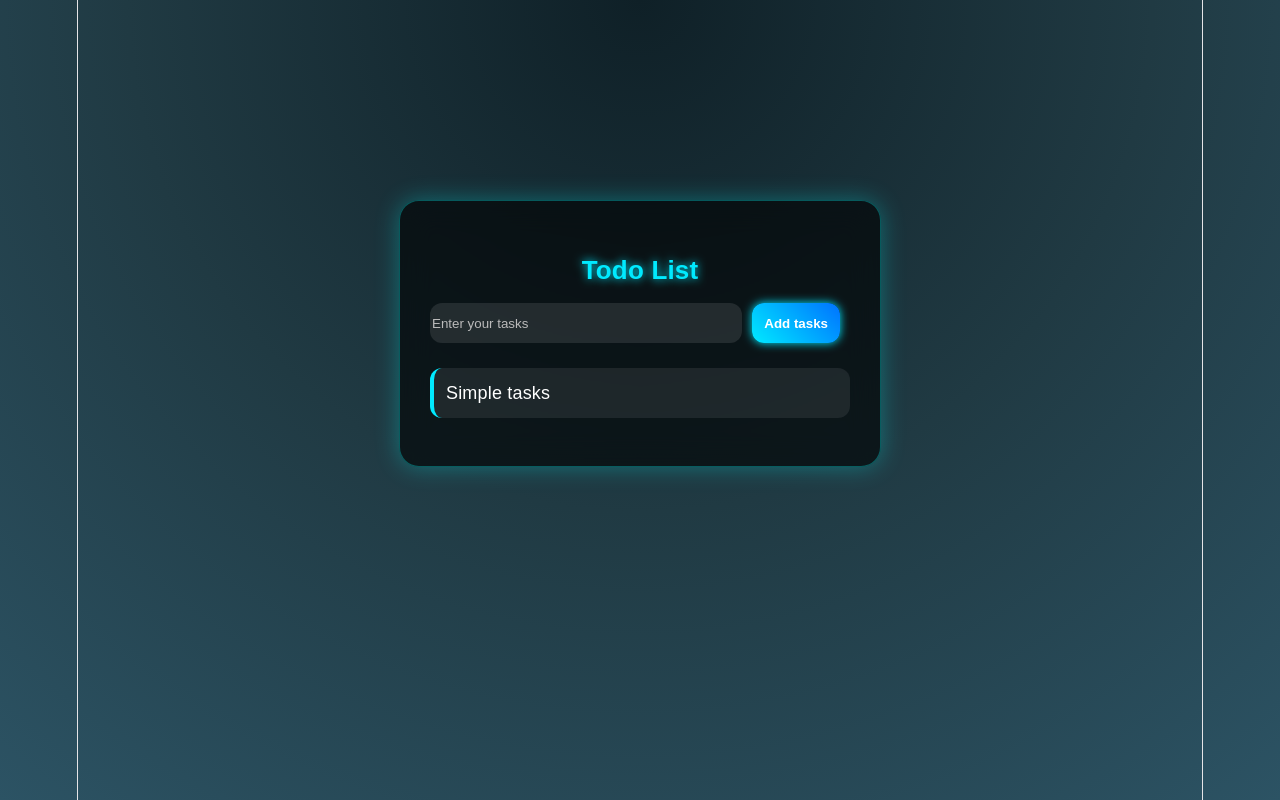
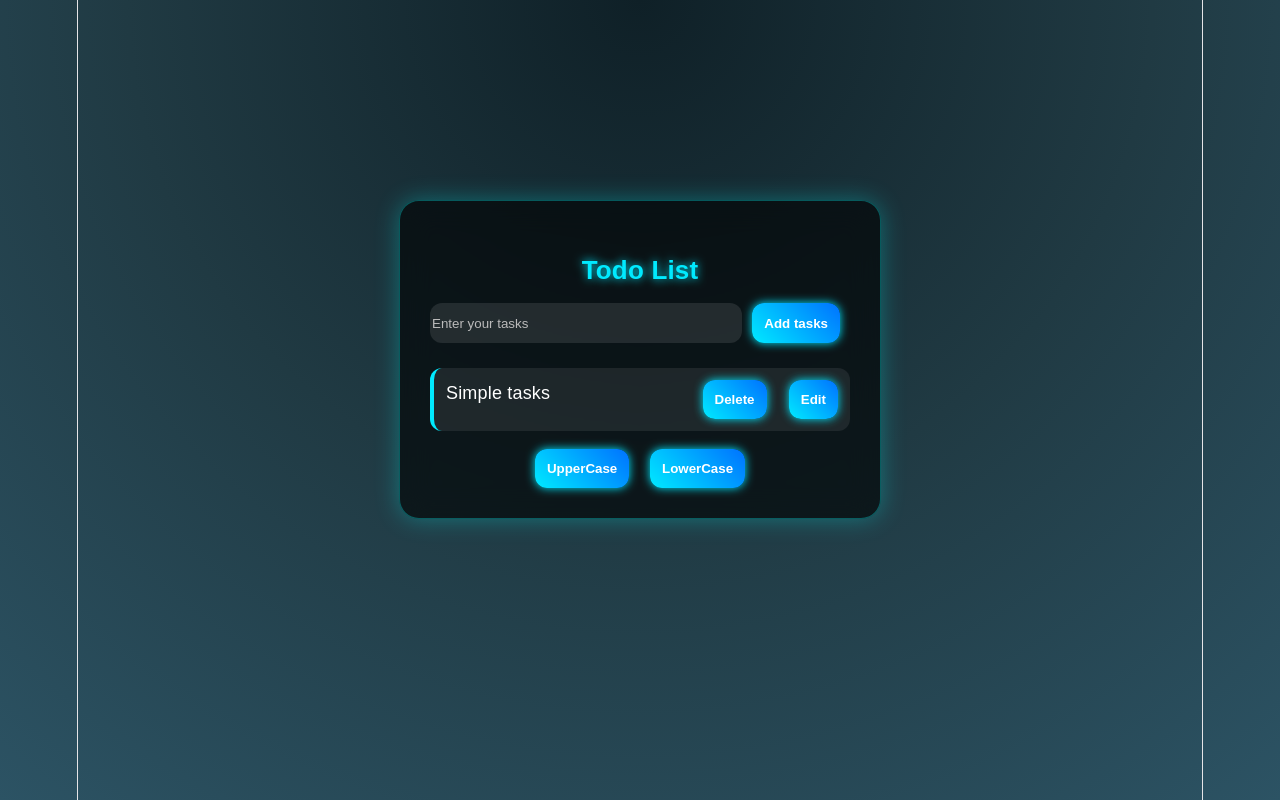
Before and after one commit to Shoaib-Khan90/React-Todo-Simple-App, a React (Vite) app in the folder React Todo/: page / in a window 1280 px wide. Built offline with nearby package versions, Linux system fonts and the light colour scheme.

Commit message:
updated changes

```diff
--- a/React Todo/src/TodoList.jsx
+++ b/React Todo/src/TodoList.jsx
@@ -8,13 +8,53 @@ export default function Todolist(){
     let [newtodo , setNewtodo] = useState ([]);
 
     let addNewtasks = () =>{
-      setTodos([...todos, {tasks : newtodo, id: uuidv4()}])
+      setTodos((pretodo)=>{
+        return [...pretodo, {tasks : newtodo, id: uuidv4()}]
+      })
       setNewtodo("")
+    }
+
+    let deletebtn = (id) =>{
+        setTodos(todos.filter((todo) => todo.id !=id))
     }
 
     let Newtodolist = (event) => {
         setNewtodo(event.target.value)
     }
+
+    let Uppercase = () =>{
+        setTodos (
+            todos.map((todo) =>{
+                return {
+                    ...todo ,
+                    tasks : todo.tasks.toUpperCase(),
+                }
+            } )
+        )
+    }
+
+    let Lowercase = () =>{
+        setTodos (
+            todos.map ((todo) => {
+                return {
+                    ...todo,
+                    tasks : todo.tasks.toLowerCase(),
+                }
+            })
+        )
+    }
+
+let Editbtn = (id) => {
+  let newText = prompt("Enter new value");
+
+  if (!newText) return;
+
+  setTodos(prevTodos =>
+    prevTodos.map(todo =>
+      todo.id === id ? { ...todo, tasks: newText } : todo
+    )
+  );
+};
     return (
         <div className="todo-container">
             <h3>Todo List</h3>
@@ -26,10 +66,20 @@ export default function Todolist(){
             <ul>
                 {
                     todos.map ((todo) => (
-                        <li key={todo.id}>{todo.tasks}</li>
+                        <li key={todo.id}>
+                            {todo.tasks}
+                            <button onClick={() => deletebtn(todo.id)} className="btn1">Delete</button>
+                            <button onClick={() => Editbtn(todo.id)} className="btn">Edit</button>
+                        </li>
                     ))
                 }
             </ul>
+
+            <div>
+                <button onClick={Uppercase} className="btn">UpperCase</button>
+                &nbsp;&nbsp;&nbsp;&nbsp;
+                <button onClick={Lowercase} className="btn">LowerCase</button>
+            </div>
         </div>
     )
 }
--- a/React Todo/src/todolist.css
+++ b/React Todo/src/todolist.css
@@ -1,5 +1,5 @@
 body {
-  height: 100vh;
+  height: auto;
   display: flex;
   justify-content: center;
   align-items: center;
@@ -101,3 +101,29 @@ li:hover {
   transform: translateX(8px) scale(1.02);
   background: rgba(0,255,255,0.1);
 }
+
+.btn{
+
+   padding: 12px;
+  border: none;
+  border-radius: 12px;
+  background: linear-gradient(45deg, #00eaff, #0072ff);
+  color: white;
+  font-weight: bold;
+  cursor: pointer;
+  transition: 0.3s;
+  box-shadow: 0 0 10px #00eaff;
+}
+
+.btn1{
+  margin-left: 130px;
+    padding: 12px;
+  border: none;
+  border-radius: 12px;
+  background: linear-gradient(45deg, #00eaff, #0072ff);
+  color: white;
+  font-weight: bold;
+  cursor: pointer;
+  transition: 0.3s;
+  box-shadow: 0 0 10px #00eaff;
+}
```
